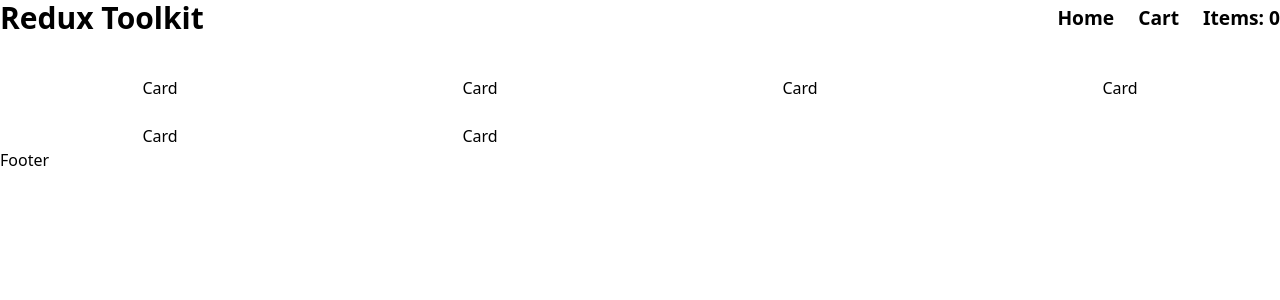
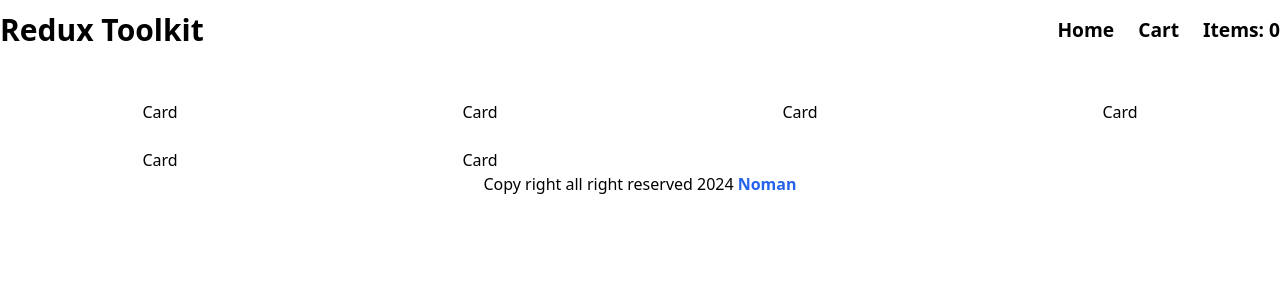
Before and after one commit to pxycknomdictator/RTK-ecommerce-cart, a React (Vite) app: page / in a window 1280 px wide. Shown: the top 300 px of the page. Built offline with nearby package versions, Linux system fonts and the light colour scheme.

Commit message:
added footer

```diff
--- a/src/UI/Footer.jsx
+++ b/src/UI/Footer.jsx
@@ -1,3 +1,10 @@
 export const Footer = () => {
-  return <div>Footer</div>;
+  return (
+    <footer className="container mx-auto px-5 sm:px-0 text-center">
+      <p>
+        Copy right all right reserved 2024
+        <span className="text-blue-600 font-semibold ml-1">Noman</span>
+      </p>
+    </footer>
+  );
 };
--- a/src/UI/Header.jsx
+++ b/src/UI/Header.jsx
@@ -1,6 +1,6 @@
 export const Header = () => {
   return (
-    <header className="container mx-auto px-5 sm:px-0 flex items-center justify-between">
+    <header className="container mx-auto px-5 py-3 sm:px-0 flex items-center justify-between">
       <div>
         <h1 className="text-3xl font-semibold">Redux Toolkit</h1>
       </div>
```
